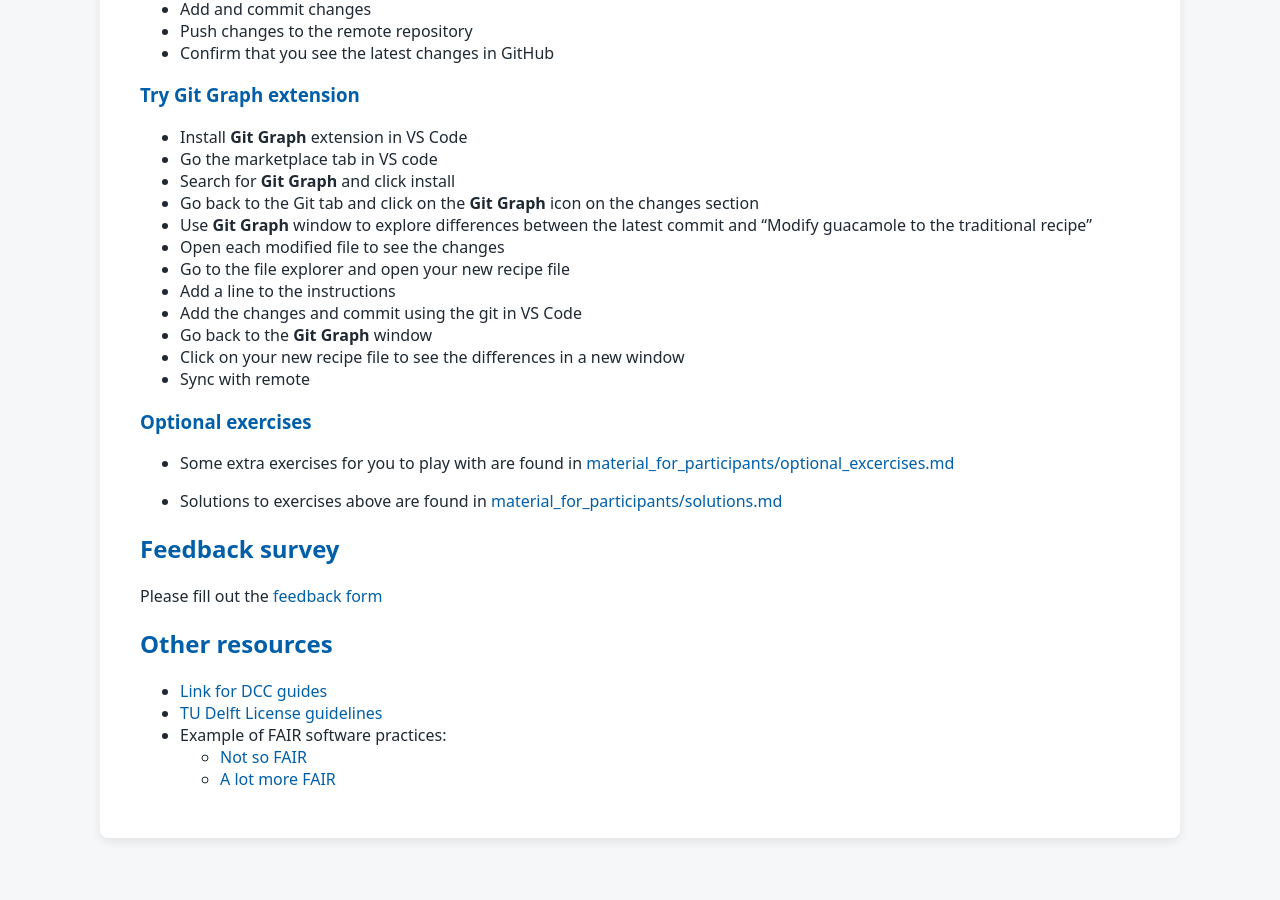
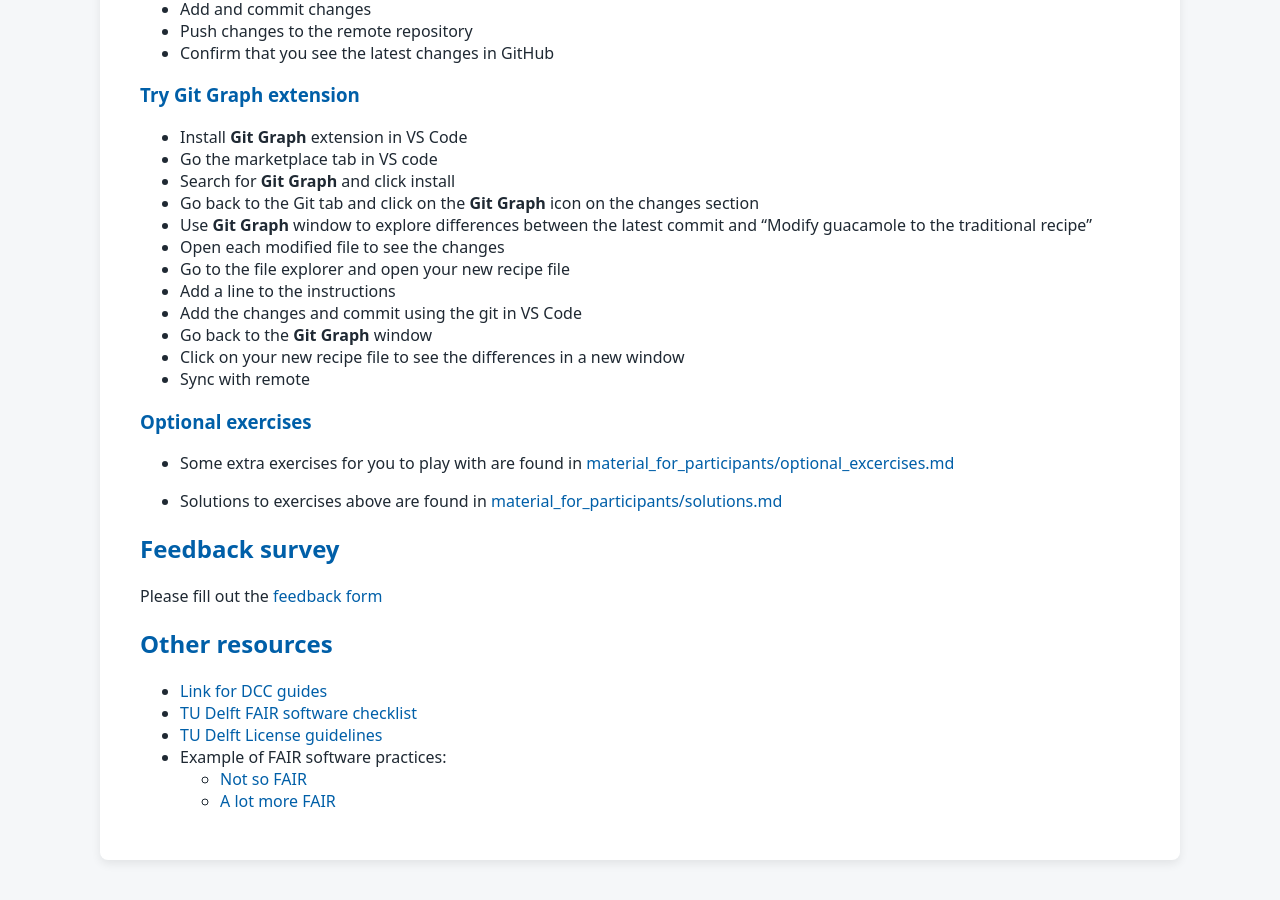
Before and after one commit to tu-delft-library/introduction_to_version_control_with_git, a Jekyll site: the page built from material_for_participants/links.md, in a window 1280 px wide and 900 px high, scrolled down 1317 px. Built offline with Jekyll 4.4.1, drawn with Linux system fonts in a browser that asks for light colours; our own code applies the rules of GitHub Pages for plain Markdown files; before the commit the page ends 2195 px from its top, so only the background shows below that.

Commit message:
Added FAIR software checklist

```diff
--- a/material_for_participants/links.md
+++ b/material_for_participants/links.md
@@ -86,6 +86,7 @@ Please fill out the [feedback form](https://eur03.safelinks.protection.outlook.c
 ## Other resources
 
 - [Link for DCC guides](https://tu-delft-dcc.github.io/docs/software/fair_software/fair.html)
+- [TU Delft FAIR software checklist](https://tu-delft-dcc.github.io/docs/software/fair_software/checklist.html)
 - [TU Delft License guidelines](https://zenodo.org/records/4629635)
 - Example of FAIR software practices:
     - [Not so FAIR](https://github.com/carpentries-incubator/astronaut-data-analysis-not-so-fair)
```
